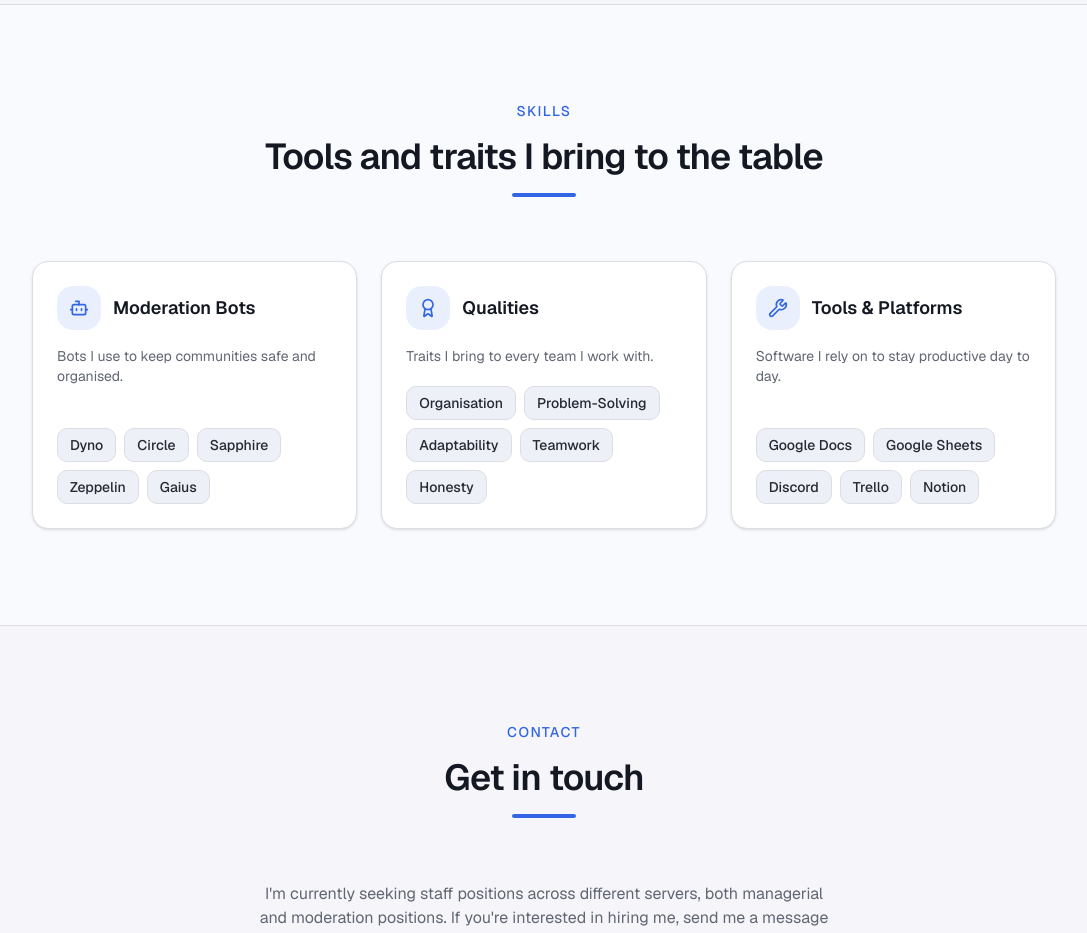
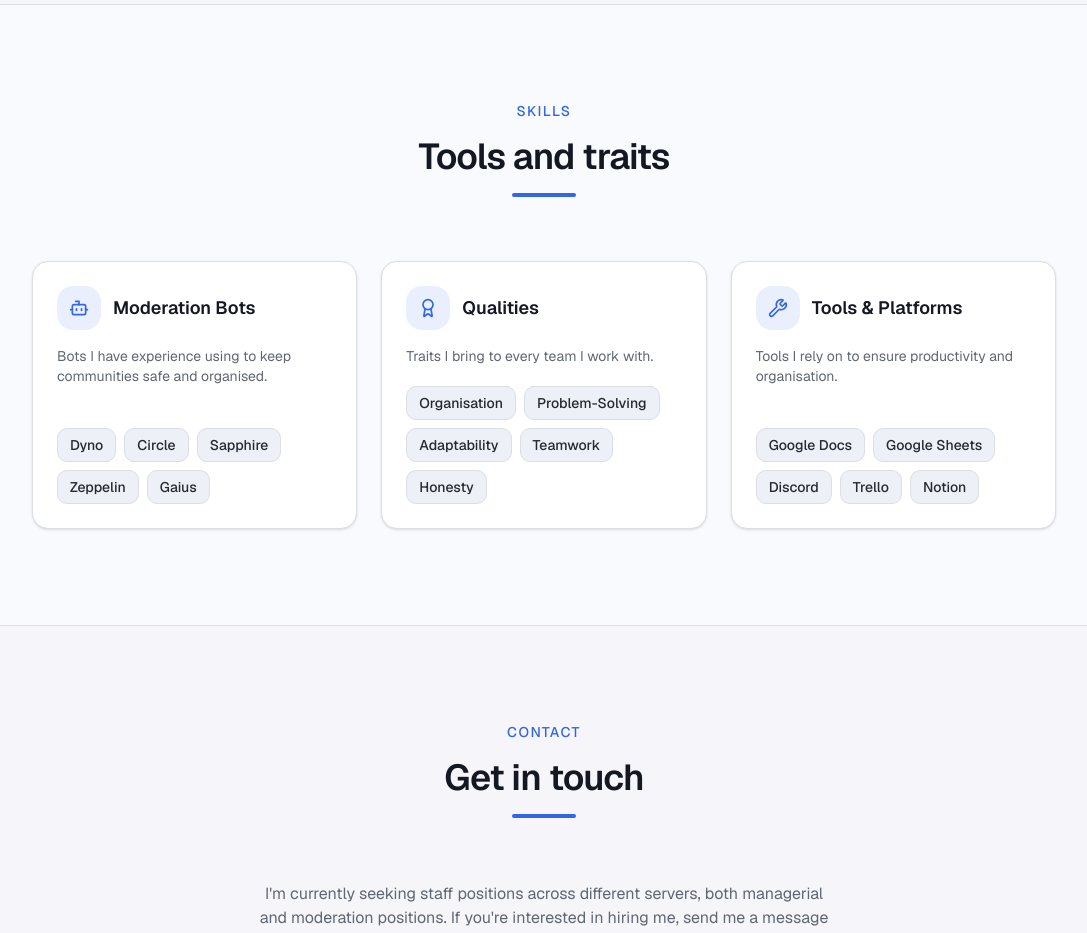
Before and after one commit to oskrrs/portfolio, a Next.js app: page / in a window 1280 px wide. Shown: the part 2920-3853 px from the top of the page, without its empty margins (96-1183 px from the left). Built offline with nearby package versions, Linux system fonts and the light colour scheme; no server answers.

Commit message:
feat: refine skill descriptions and header text for clarity
Co-authored-by: oskrrs <287689268+oskrrs@users.noreply.github.com>

```diff
--- a/components/skills.tsx
+++ b/components/skills.tsx
@@ -4,7 +4,7 @@ const skillCategories = [
   {
     title: "Moderation Bots",
     icon: Bot,
-    description: "Bots I use to keep communities safe and organised.",
+    description: "Bots I have experience using to keep communities safe and organised.",
     skills: ["Dyno", "Circle", "Sapphire", "Zeppelin", "Gaius"],
   },
   {
@@ -16,7 +16,7 @@ const skillCategories = [
   {
     title: "Tools & Platforms",
     icon: Wrench,
-    description: "Software I rely on to stay productive day to day.",
+    description: "Tools I rely on to ensure productivity and organisation.",
     skills: ["Google Docs", "Google Sheets", "Discord", "Trello", "Notion"],
   },
 ]
@@ -29,7 +29,7 @@ export function Skills() {
           Skills
         </h2>
         <p className="mx-auto mb-4 max-w-2xl text-center text-3xl font-semibold tracking-tight text-foreground sm:text-4xl text-balance">
-          Tools and traits I bring to the table
+          Tools and traits
         </p>
         <div className="mx-auto mb-16 h-1 w-16 rounded-full bg-primary" />
 
```
